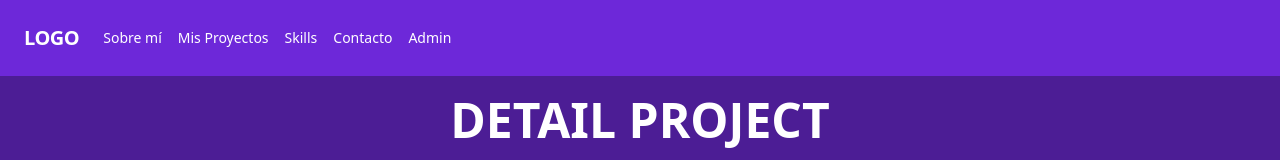
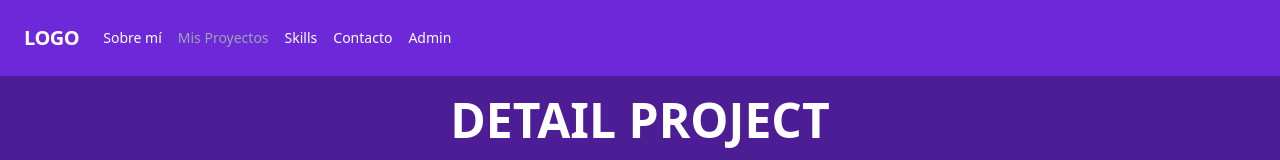
Before and after one commit to maxisosa89/portfolio-frontend, a React (Create React App) app: page /projects/1 in a window 1280 px wide. Shown: the top 160 px of the page. Built offline with nearby package versions, Linux system fonts and the light colour scheme; no server answers.

Commit message:
fix navbar (#12)

```diff
--- a/src/assets/main.css
+++ b/src/assets/main.css
@@ -721,6 +721,10 @@ video {
   --tw-text-opacity: 1;
   color: rgb(255 255 255 / var(--tw-text-opacity));
 }
+.text-gray-400 {
+  --tw-text-opacity: 1;
+  color: rgb(156 163 175 / var(--tw-text-opacity));
+}
 .hover\:border-gray-300:hover {
   --tw-border-opacity: 1;
   border-color: rgb(209 213 219 / var(--tw-border-opacity));
@@ -733,9 +737,9 @@ video {
   --tw-bg-opacity: 1;
   background-color: rgb(76 29 149 / var(--tw-bg-opacity));
 }
-.hover\:text-gray-300:hover {
+.hover\:text-gray-400:hover {
   --tw-text-opacity: 1;
-  color: rgb(209 213 219 / var(--tw-text-opacity));
+  color: rgb(156 163 175 / var(--tw-text-opacity));
 }
 @media (min-width: 768px) {
 
--- a/src/components/NavBar.jsx
+++ b/src/components/NavBar.jsx
@@ -1,9 +1,10 @@
 import React from "react";
-import { NavLink } from "react-router-dom";
+import { NavLink, useLocation } from "react-router-dom";
 
 export default function NavBar () {
+    const location = useLocation().pathname;
     function handleToggle() {
-        document.getElementById("containerData").classList.toggle("hidden");
+        window.innerWidth < 1024 && document.getElementById("containerData").classList.toggle("hidden");
     }
     return (
         <nav className="flex items-center justify-between flex-wrap z-50 bg-violet-700 p-6 fixed w-full">
@@ -11,34 +12,34 @@ export default function NavBar () {
                 <span className="font-semibold text-xl tracking-tight">LOGO</span>
             </div>
             <div className="block lg:hidden">
-                <button className="flex items-center px-3 py-2 border rounded text-white border-white hover:text-gray-300 hover:border-gray-300" onClick={handleToggle}>
+                <button className="flex items-center px-3 py-2 border rounded text-white border-white hover:text-gray-400 hover:border-gray-300" onClick={handleToggle}>
                     <svg className="fill-current h-3 w-3" viewBox="0 0 20 20" xmlns="http://www.w3.org/2000/svg"><title>Menu</title><path d="M0 3h20v2H0V3zm0 6h20v2H0V9zm0 6h20v2H0v-2z"/></svg>
                 </button>
             </div>
             <div className="w-full flex-grow lg:flex lg:items-center lg:w-auto hidden" id="containerData">
                 <div className="text-sm lg:flex-grow">
-                    <NavLink to='/about' onClick={handleToggle}>
-                        <p className="block mt-4 lg:inline-block lg:mt-0 text-white hover:text-gray-300 mr-4">
+                    <NavLink to='/about' onClick={handleToggle} value="about">
+                        <p className={`block mt-4 lg:inline-block lg:mt-0 text-white hover:text-gray-400 mr-4 ${location.includes("about") && 'text-gray-400'}`}>
                             Sobre mí
                         </p>
                     </NavLink>
-                    <NavLink to='/projects' onClick={handleToggle}>
-                        <p className="block mt-4 lg:inline-block lg:mt-0 text-white hover:text-gray-300 mr-4">
+                    <NavLink to='/projects' onClick={handleToggle} value="projects">
+                        <p className={`block mt-4 lg:inline-block lg:mt-0 text-white hover:text-gray-400 mr-4 ${location.includes("projects") && 'text-gray-400'}`}>
                             Mis Proyectos
                         </p>
                     </NavLink>
-                    <NavLink to='/skills' onClick={handleToggle}>
-                        <p className="block mt-4 lg:inline-block lg:mt-0 text-white hover:text-gray-300 mr-4">
+                    <NavLink to='/skills' onClick={handleToggle} value="skils">
+                        <p className={`block mt-4 lg:inline-block lg:mt-0 text-white hover:text-gray-400 mr-4 ${location.includes("skills") && 'text-gray-400'}`}>
                             Skills
                         </p>
                     </NavLink>
-                    <NavLink to='/contact' onClick={handleToggle}>
-                        <p className="block mt-4 lg:inline-block lg:mt-0 text-white hover:text-gray-300 mr-4">
+                    <NavLink to='/contact' onClick={handleToggle} value="contact">
+                        <p className={`block mt-4 lg:inline-block lg:mt-0 text-white hover:text-gray-400 mr-4 ${location.includes("contact") && 'text-gray-400'}`}>
                             Contacto
                         </p>
                     </NavLink>
-                    <NavLink to='/admin/dashboard' onClick={handleToggle}>
-                        <p className="block mt-4 lg:inline-block lg:mt-0 text-white hover:text-gray-300">
+                    <NavLink to='/admin/dashboard' onClick={handleToggle} value="adminDashboard">
+                        <p className={`block mt-4 lg:inline-block lg:mt-0 text-white hover:text-gray-400 mr-4 ${location.includes("admin") && 'text-gray-400'}`}>
                             Admin
                         </p>
                     </NavLink>
```
